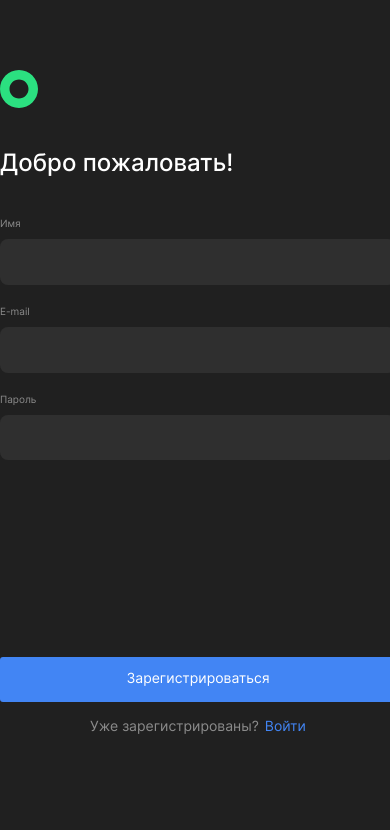
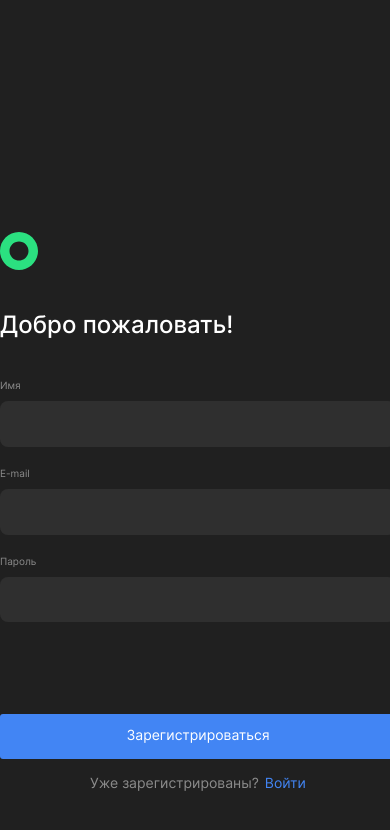
Before and after one commit to BuyanauskasAA/movies-explorer-frontend, a React (Create React App) app: page /signup in a window 390 px wide. Shown: the top 830 px of the page. Built offline with nearby package versions, Linux system fonts and the light colour scheme.

Commit message:
feat: сверстать register и login для 768px

```diff
--- a/src/components/Login/Login.css
+++ b/src/components/Login/Login.css
@@ -2,8 +2,7 @@
     display: flex;
     flex-direction: column;
     flex: 1 1 auto;
-    margin: 0 auto;
-    padding: 70px 0 109px;
+    margin: 70px auto 109px;
     width: 396px;
   }
 
@@ -18,6 +17,7 @@
     display: flex;
     flex-direction: column;
     flex: 1 1 auto;
+    min-height: 396px;
   }
 
   .login__container {
@@ -89,3 +89,9 @@
   .login__link:hover {
     opacity: 0.7;
   }
+
+  @media (max-width: 768px) {
+    .login {
+      margin: 232px auto;
+    }
+  }
--- a/src/components/Register/Register.css
+++ b/src/components/Register/Register.css
@@ -2,8 +2,7 @@
   display: flex;
   flex-direction: column;
   flex: 1 1 auto;
-  margin: 0 auto;
-  padding: 70px 0 109px;
+  margin: 70px auto 109px;
   width: 396px;
 }
 
@@ -18,6 +17,7 @@
   display: flex;
   flex-direction: column;
   flex: 1 1 auto;
+  min-height: 396px;
 }
 
 .register__container {
@@ -89,3 +89,9 @@
 .register__link:hover {
   opacity: 0.7;
 }
+
+@media (max-width: 768px) {
+  .register {
+    margin: 232px auto;
+  }
+}
```
